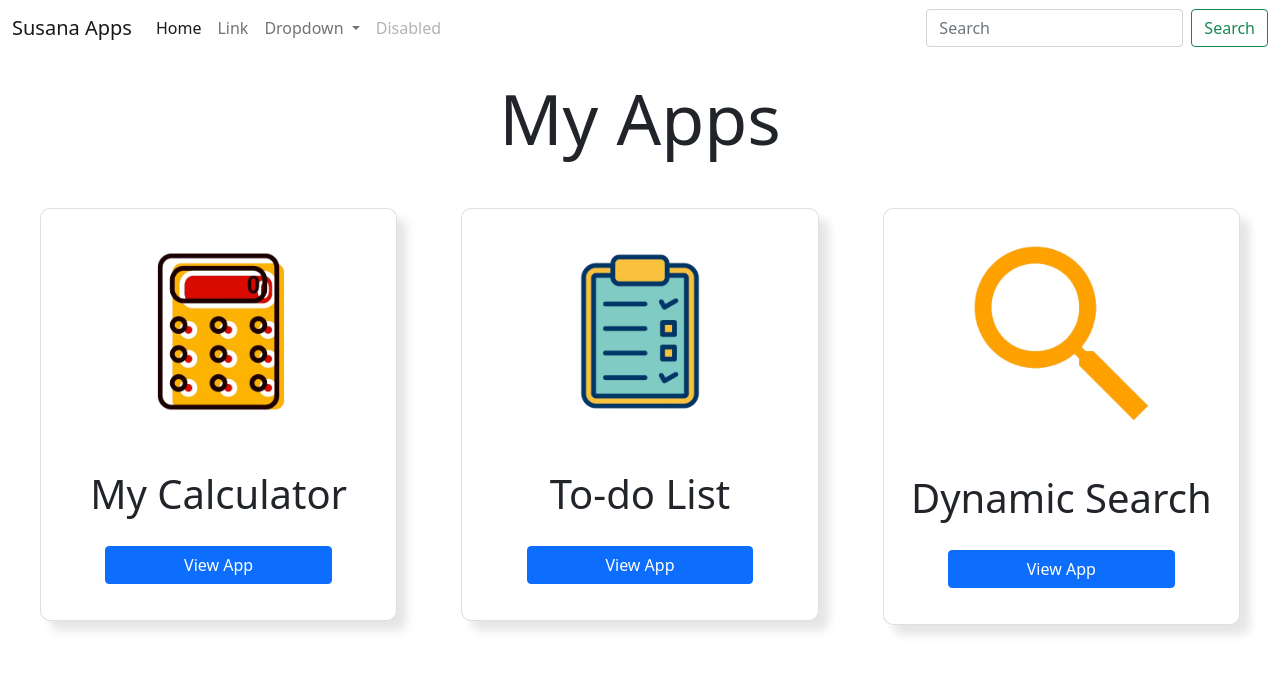
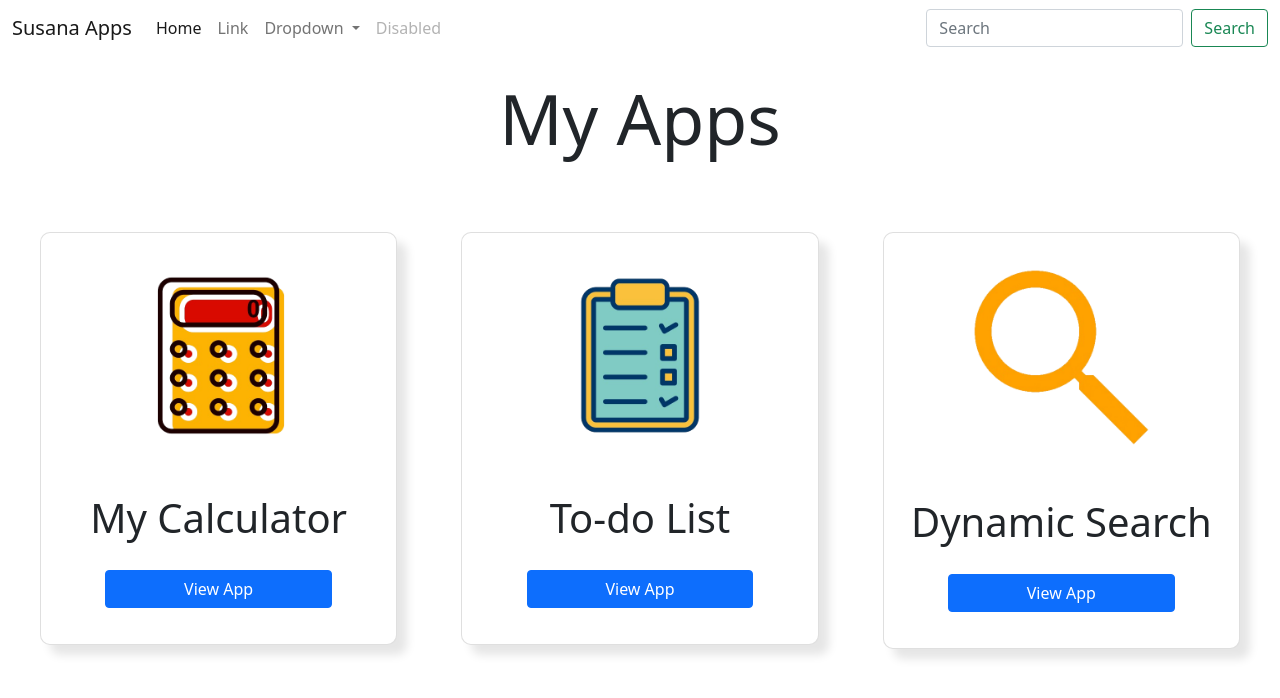
Before and after one commit to Danielnisir/Susana-my-apps, a plain HTML site: page index.html in a window 1280 px wide. Drawn offline with nearby package versions, Linux system fonts and the light colour scheme.

Commit message:
added class to index.html

```diff
--- a/index.html
+++ b/index.html
@@ -81,7 +81,7 @@
         <h1 id="title">My Apps</h1>
     </div>
     <div class="row">
-            <div class="col-4" style="background-color: white;">
+            <div class="col-md-4 mb-4 mt-4" style="background-color: white;">
                 <div class="card mx-auto" id="card1">
                     <img src="icons/calculator.png" class="card-img-top" alt="..." style="width: 69%;">
                     <div class="card-body">
@@ -98,7 +98,7 @@
                     }
                 </script>
         </div>
-            <div class="col-4" style="background-color: white;">
+            <div class="col-md-4 mb-4 mt-4" style="background-color: white;">
                 <div class="card mx-auto" id="card2">
                     <img src="icons/list.png" class="card-img-top" alt="..." style="width: 69%;">
                     <div class="card-body">
@@ -115,7 +115,7 @@
                     }
                 </script>
         </div>
-                <div class="col-4" style="background-color: white;">
+                <div class="col-md-4 mb-4 mt-4" style="background-color: white;">
                     <div class="card mx-auto" id="card3">
                         <img src="icons/search.png" class="card-img-top" alt="...">
                         <div class="card-body">
```
